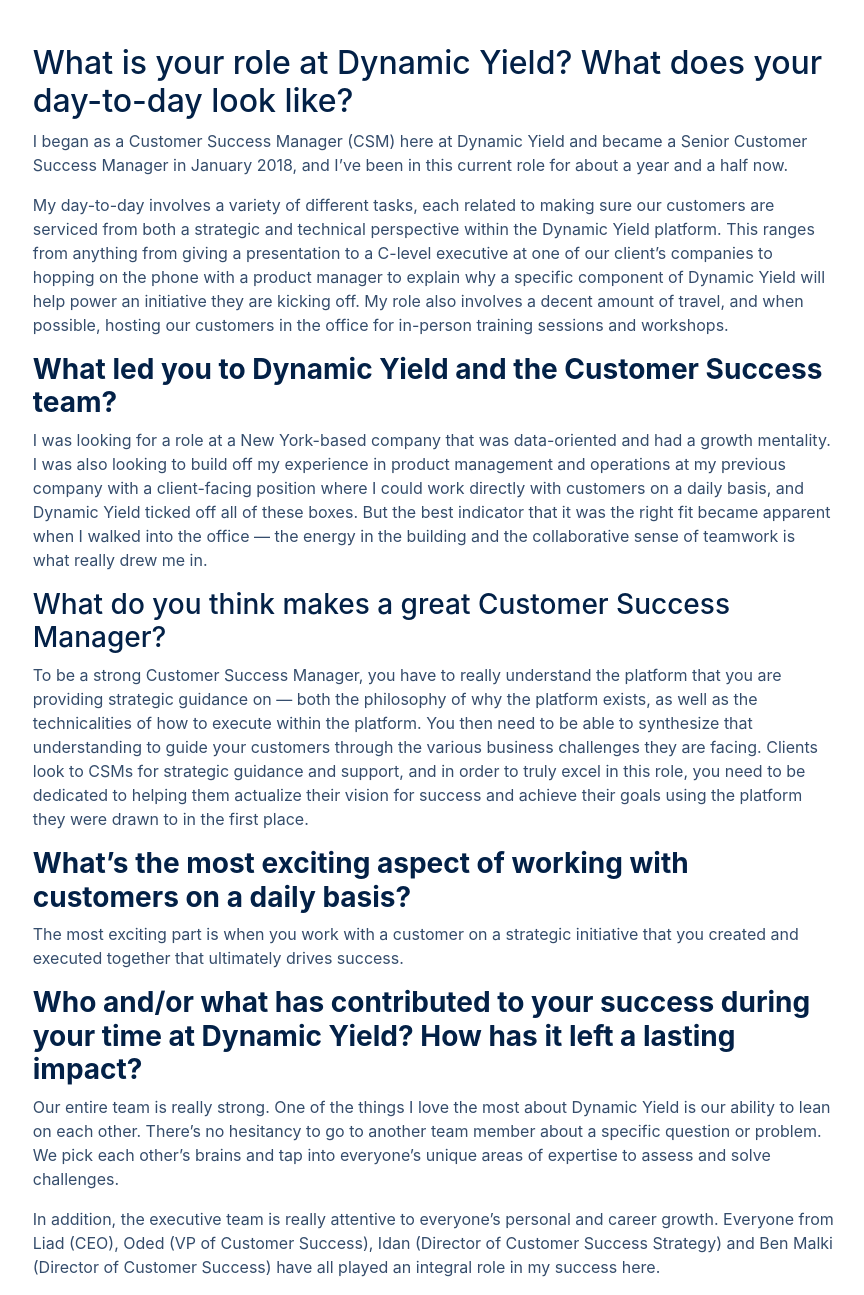
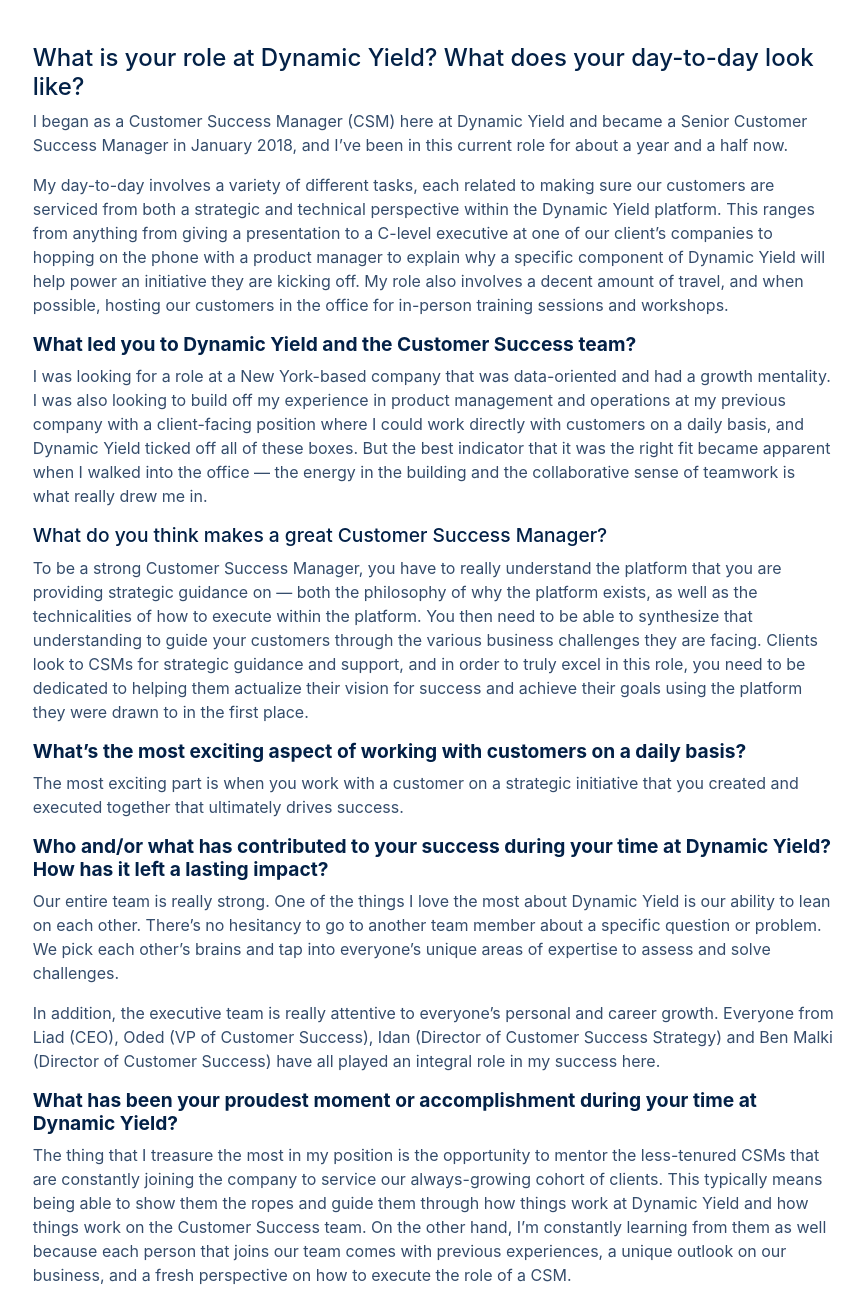
Before and after one commit to piszewc/pszewc, a Django app: a page that uses blog/templates/blog/post_detail.html in a window 1280 px wide. Shown: the part 774-2069 px from the top of the page, without its empty margins (206-1070 px from the left). Run offline with Django 3.2, Linux system fonts and the light colour scheme; data comes from the database, SQL or seed files in the repository; both versions use the stored data as it was after the commit; some libraries are stand-ins or nearby versions.

Commit message:
blog post

```diff
--- a/blog/static/css/styles.css
+++ b/blog/static/css/styles.css
@@ -27,7 +27,7 @@ html {
   }
 
 .post {
-  color: #4e627e; !important;
+  color: #4e627e !important;
   margin-bottom: 10em;
 }
 
@@ -65,3 +65,12 @@ h1, h2, h3, h4 {
   padding-left: 0;
   padding-right: 0;
 }
+
+.blog-text h3 {
+  font-size: 1.2em;
+
+}
+
+.blog-text h2 {
+  font-size: 1.5em;
+}
--- a/blog/templates/blog/post_detail.html
+++ b/blog/templates/blog/post_detail.html
@@ -14,7 +14,8 @@
         </div>
         <h1 class='pb-3 mt-3 font-weight-bold'>{{ post.title }}</h1>
         <h2 class="pb-3 excerpt">{{ post.excerpt|linebreaksbr }}</h2>
-        <p>{{ post.text|safe }}</p>
+        <div class='blog-text'><p >{{ post.text|safe }}</p></div>
+
     </div>
 </row>
 {% endblock %}
--- a/blog/templates/blog/post_list.html
+++ b/blog/templates/blog/post_list.html
@@ -8,7 +8,7 @@
                 {% if post.post_image %}
                 <div><a href="{% url 'post_detail' slug=post.slug pk=post.pk %}">
                     <img src="{{ post.post_image.url|default_if_none:'#' }}"
-                        alt="Unboxing Amazon’s secrets – The Chronicles of a Personalization Giant" width="100%"> </a>
+                        alt="" width="100%"> </a>
                 </div>
                 {% endif %}
 
--- a/blog/templates/books/book_list.html
+++ b/blog/templates/books/book_list.html
@@ -20,7 +20,7 @@
             {% endif %}
         </div>
         <div class="post bg-white p-4 col-9 ">
-            <h2 class="blog-post-h2 mt-2">
+            <h2 class="blog-post-h2 mt-2 ">
                 {{ book.title }}</h2>
             <p class="mt-2 text-justify">{{ book.description|linebreaksbr }}</p>
         </div>
```
Also changed, not shown: db.sqlite3.
